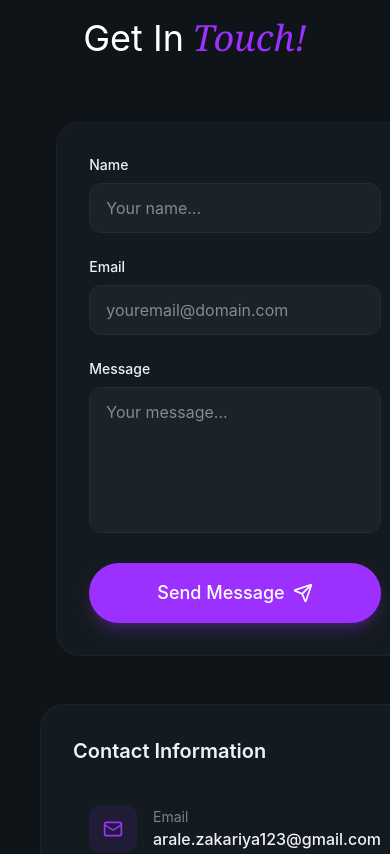
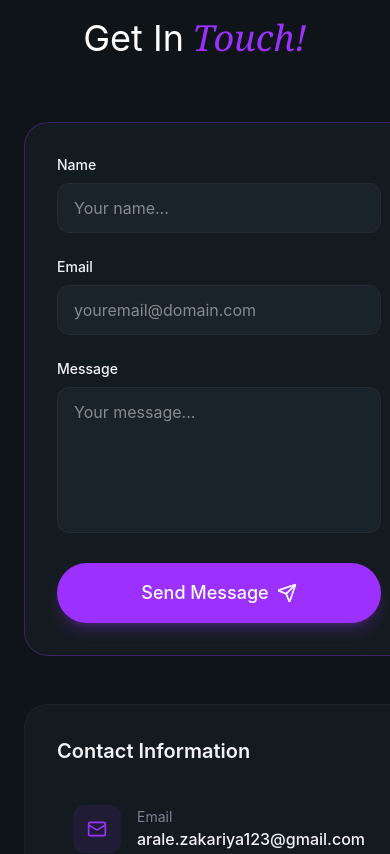
Before and after one commit to ZakariyaArale/Zakariya-Website, a React (Vite) app: page / in a window 390 px wide. Shown: the part 7760-8614 px from the top of the page. Built offline with nearby package versions, Linux system fonts and the light colour scheme.

Commit message:
fix: change various UI alignments for mobile view

```diff
--- a/src/sections/Contact.jsx
+++ b/src/sections/Contact.jsx
@@ -92,9 +92,9 @@ export const Contact = () => {
           </h2>
         </div>
 
-       <div className="grid lg:grid-cols-2 gap-12 max-w-5xl mx-auto px-4 place-items-center lg:place-items-stretch">
-        <div className="glass rounded-3xl p-8 w-11/12 sm:w-10/12 md:w-8/12 lg:w-full">
-          <form className="space-y-6" onSubmit={handleSubmit}>
+        <div className="grid lg:grid-cols-2 gap-12 max-w-5xl mx-auto">
+          <div className="glass p-8 rounded-3xl border border-primary/30 animate-fade-in animation-delay-300">
+            <form className="space-y-6" onSubmit={handleSubmit}>
               <div>
                 <label
                   htmlFor="name"
```
